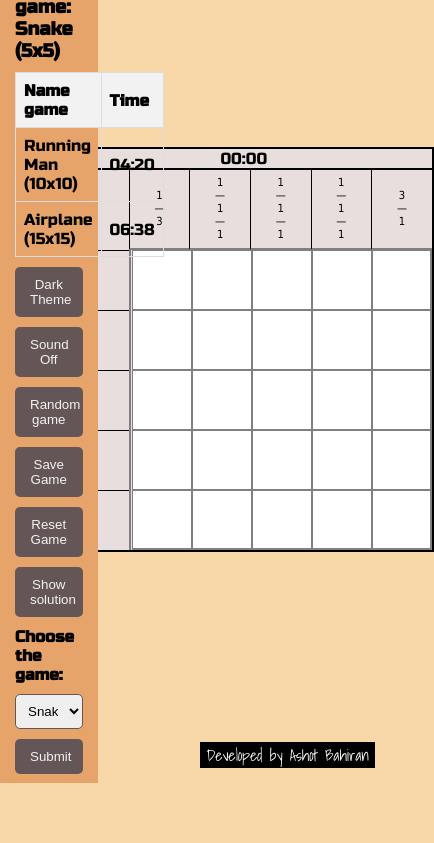
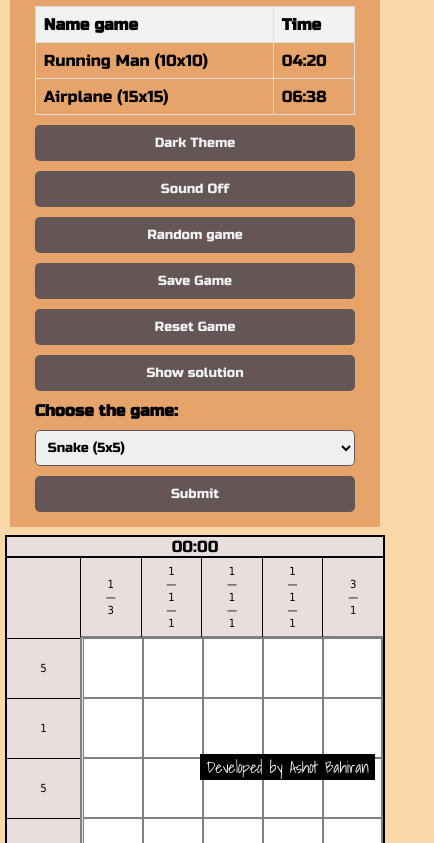
Before and after one commit to aoneban/nonograms, a website built with webpack: page nonograms/src/index.html in a window 390 px wide. Shown: the part 61-904 px from the top of the page, 434 px wide, since content can reach past the window. Before the commit the page ends 844 px from the top, so only its background shows below. Built offline with nearby package versions, Linux system fonts and the light colour scheme; a web font is replaced by a local one.

Commit message:
feat: add media queries to the project

```diff
--- a/nonograms/src/styles/main.scss
+++ b/nonograms/src/styles/main.scss
@@ -83,6 +83,7 @@ th {
   border: none;
   border-radius: 5px;
   background-color: $bgbuttons;
+  font-family: "Russo One", sans-serif;
   color: #f2f2f2;
   cursor: pointer;
   &:hover {
@@ -443,7 +444,7 @@ th {
   gap: 10px;
   width: 25%;
   height: 100%;
-  padding: 35px 15px 15px 15px;
+  padding: 35px 25px 15px 25px;
   z-index: 1;
 }
 
@@ -461,6 +462,7 @@ th {
   border-radius: 5px;
   outline: none;
   border: 1px solid $bgbuttons;
+  font-family: "Russo One", sans-serif;
 }
 
 .count-time {
@@ -472,3 +474,63 @@ th {
   cursor: pointer;
   background-color: $prompt;
 }
+
+
+@media (max-width: 1300px) {
+
+  .input-wrapper {
+    width: 35%;
+  }
+
+  #m-root {
+    width: 65%;
+  }
+}
+
+@media (max-width: 1000px) {
+
+  .input-wrapper {
+    width: 45%;
+  }
+
+  #m-root {
+    width: 55%;
+  }
+}
+
+@media (max-width: 730px) {
+
+  body {
+    height: auto;
+    flex-direction: column;
+  }
+
+  .input-wrapper {
+    width: 65%;
+  }
+
+  .developer {
+    bottom: 3px;
+  }
+}
+
+@media (max-width: 580px) {
+
+  .input-wrapper {
+    width: 75%;
+  }
+}
+
+@media (max-width: 500px) {
+
+  .input-wrapper {
+    width: 85%;
+  }
+}
+
+@media (max-width: 450px) {
+
+  .input-wrapper {
+    width: 95%;
+  }
+}
```
